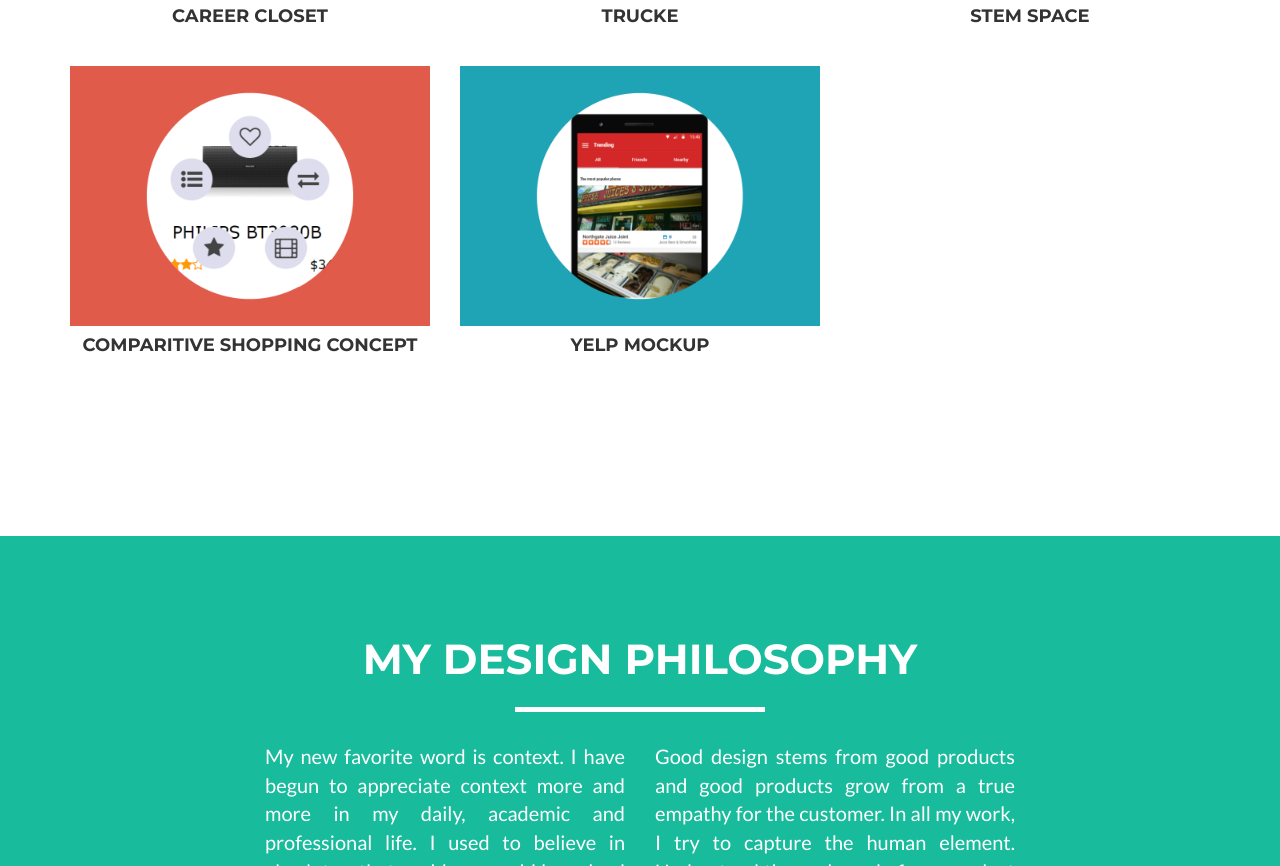
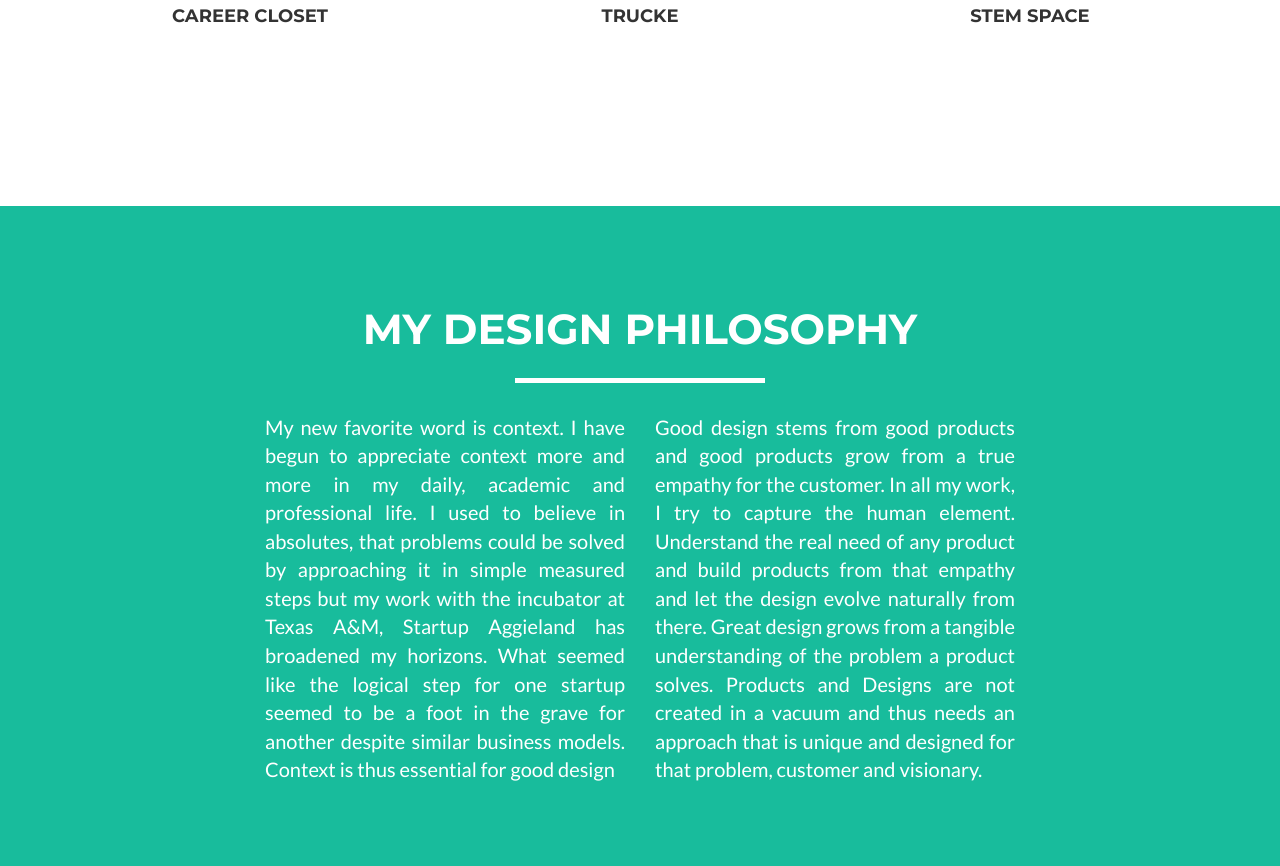
Before and after one commit to nivedhanm/Portfolio, a website: page index.html in a window 1280 px wide. Shown: the part 1493-2359 px from the top of the page. Drawn offline with nearby package versions, Linux system fonts and the light colour scheme.

Commit message:
Yelp removal

```diff
--- a/index.html
+++ b/index.html
@@ -191,7 +191,7 @@
                     </a>
                         <h4><span>Innovate Against Zika</span></h4>
                 </div>-->
-                <div class="col-sm-4 portfolio-item text-center">
+                <!-- <div class="col-sm-4 portfolio-item text-center">
                     <a href="project\shopping.html" class="portfolio-link">
                         <div class="caption">
                             <div class="caption-content">
@@ -202,8 +202,8 @@
                         <img src="img\Shopping\Thumb.png" class="img-responsive" alt="">
                     </a>
                         <h4><span>Comparitive Shopping Concept</span></h4>
-                </div>
-                <div class="col-sm-4 portfolio-item text-center">
+                </div> -->
+                <!-- <div class="col-sm-4 portfolio-item text-center">
                     <a href="project\yelp.html" class="portfolio-link">
                         <div class="caption">
                             <div class="caption-content">
@@ -214,7 +214,7 @@
                         <img src="img/Yelp/YelpThumb.png" class="img-responsive" alt="">
                     </a>
                         <h4><span>Yelp Mockup</span></h4>
-                </div>
+                </div> -->
 
             </div>
             <br><br>
```
Also changed, not shown: img/NivedhanManavalanResume.png, 3 other files.
